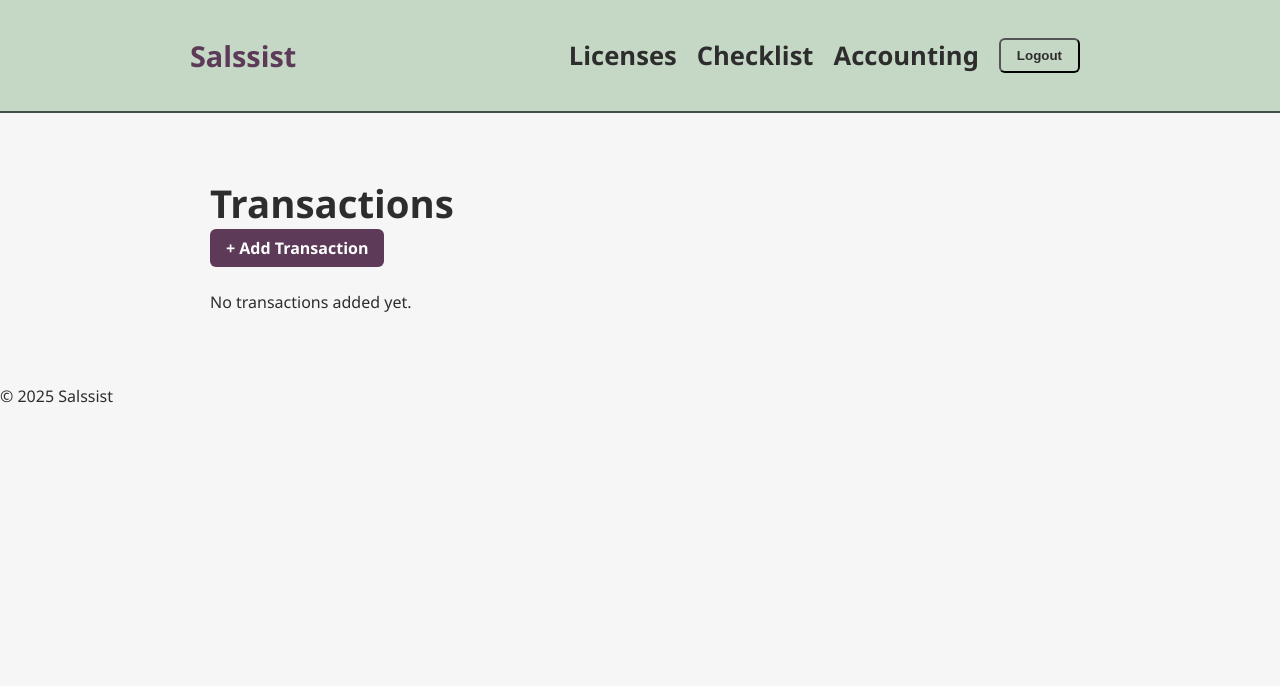
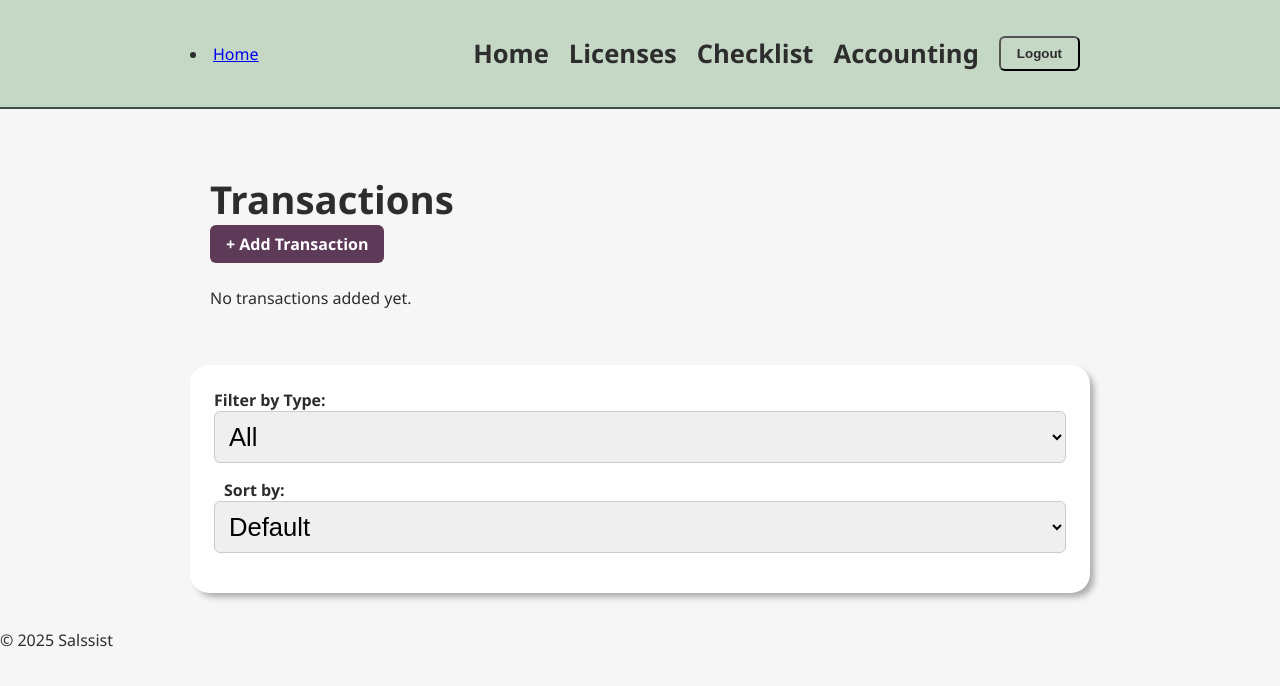
Before and after one commit to shakieraearvin/django-crud-app-salssist, a Django app: page /accounting/ in a window 1280 px wide. Shown: the top 686 px of the page. Run offline with Django 5.2, Linux system fonts and the light colour scheme; the visitor is signed in with stand-in values (Sample User, id 1).

Commit message:
added dashboard

```diff
--- a/main_app/static/css/base.css
+++ b/main_app/static/css/base.css
@@ -198,3 +198,9 @@ select#status {
   border-radius: 6px;
   border: 1px solid #ccc;
 }
+.subtitle {
+  font-size: var(--font-reg);
+  color: var(--olive);
+  margin-top: -10px;
+  margin-bottom: 24px;
+}
--- a/main_app/templates/accountants/index.html
+++ b/main_app/templates/accountants/index.html
@@ -16,4 +16,20 @@
       <p>No transactions added yet.</p>
     {% endfor %}
   </div>
+  <form method="get" class="form">
+    <label><strong>Filter by Type:</strong></label>
+    <select name="type" onchange="this.form.submit()">
+      <option value="">All</option>
+      <option value="Income" {% if selected_type == 'Income' %}selected{% endif %}>Income</option>
+      <option value="Expense" {% if selected_type == 'Expense' %}selected{% endif %}>Expense</option>
+    </select>
+
+    <label style="margin-left: 10px;"><strong>Sort by:</strong></label>
+    <select name="sort" onchange="this.form.submit()">
+      <option value="">Default</option>
+      <option value="amount" {% if selected_sort == 'amount' %}selected{% endif %}>Amount</option>
+      <option value="date" {% if selected_sort == 'date' %}selected{% endif %}>Date</option>
+    </select>
+  </form>
+
 {% endblock %}
--- a/main_app/templates/base.html
+++ b/main_app/templates/base.html
@@ -9,9 +9,12 @@
   <body>
 <header class="navbar">
   <div class="container nav-inner">
-    <a href="{% url 'home' %}" class="logo">Salssist</a>
+    <li><a href="{% url 'dashboard' %}">Home</a></li>
+
+
     <nav>
       <ul class="nav-links">
+        <li><a href="{% url 'dashboard' %}">Home</a></li>
         <li><a href="{% url 'license-index' %}">Licenses</a></li>
         <li><a href="{% url 'checklist-index' %}">Checklist</a></li>
         <li><a href="{% url 'accountant-index' %}">Accounting</a></li>
@@ -22,9 +25,7 @@
         </form>
         {% else %}
         <li><a href="{% url 'login' %}" class="btn secondary nav-small">Login</a></li>
-
       {% endif %}
-
       </ul>
     </nav>
   </div>
--- a/main_app/templates/checklists/index.html
+++ b/main_app/templates/checklists/index.html
@@ -5,7 +5,8 @@
       <h1>Checklist</h1>
       <a href="{% url 'checklist-create' %}" class="btn plum">+ Add Item</a>
     </div>
-    <form method="get">
+
+    <form method="get" class="form">
       <label for="status"><strong>Filter by Status:</strong></label>
       <select name="status" id="status" onchange="this.form.submit()">
         <option value="">All</option>
@@ -14,7 +15,8 @@
         <option value="C" {% if selected_status == 'C' %}selected{% endif %}>Completed</option>
       </select>
     </form>
-    {% for checklist in checklist_list %}
+
+    {% for checklist in checklists %}
       <div class="card">
         <h2>{{ checklist.title }}</h2>
         <span class="status-tag">{{ checklist.get_status_display }}</span>
--- a/main_app/urls.py
+++ b/main_app/urls.py
@@ -3,6 +3,8 @@ from . import views
 
 urlpatterns = [
     path('', views.home, name='home'),
+    path('dashboard/', views.dashboard, name='dashboard'),
+    path('', views.dashboard),
     path('licenses/', views.LicenseList.as_view(), name='license-index'),
     path('licenses/<int:pk>/', views.LicenseDetail.as_view(), name='license-detail'),
     path('licenses/create/', views.LicenseCreate.as_view(), name='license-create'),
--- a/main_app/views.py
+++ b/main_app/views.py
@@ -10,6 +10,7 @@ from .models import License, Checklist, Accountant
 
 from django.contrib.auth.decorators import login_required
 from django.utils import timezone
+from datetime import timedelta
 from datetime import date
 from django.db.models import Sum
 
@@ -30,6 +31,36 @@ def home(request):
         'income_total': income_total,
         'expense_total': expense_total
     })
+
+@login_required
+def dashboard(request):
+    user = request.user
+
+    total_licenses = License.objects.filter(user=user).count()
+
+    # Expiring in next 30 days
+    today = timezone.now().date()
+    soon = today + timedelta(days=30)
+    expiring_licenses = License.objects.filter(user=user, exp_date__range=[today, soon]).count()
+
+    total_checklist = Checklist.objects.filter(user=user).count()
+    completed_checklist = Checklist.objects.filter(user=user, status='C').count()
+
+    income_total = Accountant.objects.filter(user=user, type='Income').aggregate(total=models.Sum('amount'))['total'] or 0
+    expense_total = Accountant.objects.filter(user=user, type='Expense').aggregate(total=models.Sum('amount'))['total'] or 0
+    net_total = income_total - expense_total
+
+    context = {
+        'total_licenses': total_licenses,
+        'expiring_licenses': expiring_licenses,
+        'total_checklist': total_checklist,
+        'completed_checklist': completed_checklist,
+        'income_total': income_total,
+        'expense_total': expense_total,
+        'net_total': net_total,
+    }
+
+    return render(request, 'dashboard.html', context)
 
 
 # Create your views here.
@@ -151,9 +182,29 @@ class ChecklistDelete(LoginRequiredMixin, DeleteView):
 class AccountantList(LoginRequiredMixin, ListView):
     model = Accountant
     template_name = 'accountants/index.html'
+    context_object_name = 'accountants'
 
     def get_queryset(self):
-        return Accountant.objects.filter(user=self.request.user)
+        queryset = Accountant.objects.filter(user=self.request.user)
+
+        type_filter = self.request.GET.get('type')
+        sort = self.request.GET.get('sort')
+
+        if type_filter in ['Income', 'Expense']:
+            queryset = queryset.filter(type=type_filter)
+
+        if sort == 'amount':
+            queryset = queryset.order_by('-amount')
+        elif sort == 'date':
+            queryset = queryset.order_by('-date')
+
+        return queryset
+
+    def get_context_data(self, **kwargs):
+        context = super().get_context_data(**kwargs)
+        context['selected_type'] = self.request.GET.get('type', '')
+        context['selected_sort'] = self.request.GET.get('sort', '')
+        return context
 
 
 class AccountantDetail(LoginRequiredMixin, DetailView):
```
Also changed, not shown: main_app/templates/dashboard.html (added, +60 -0 lines).
